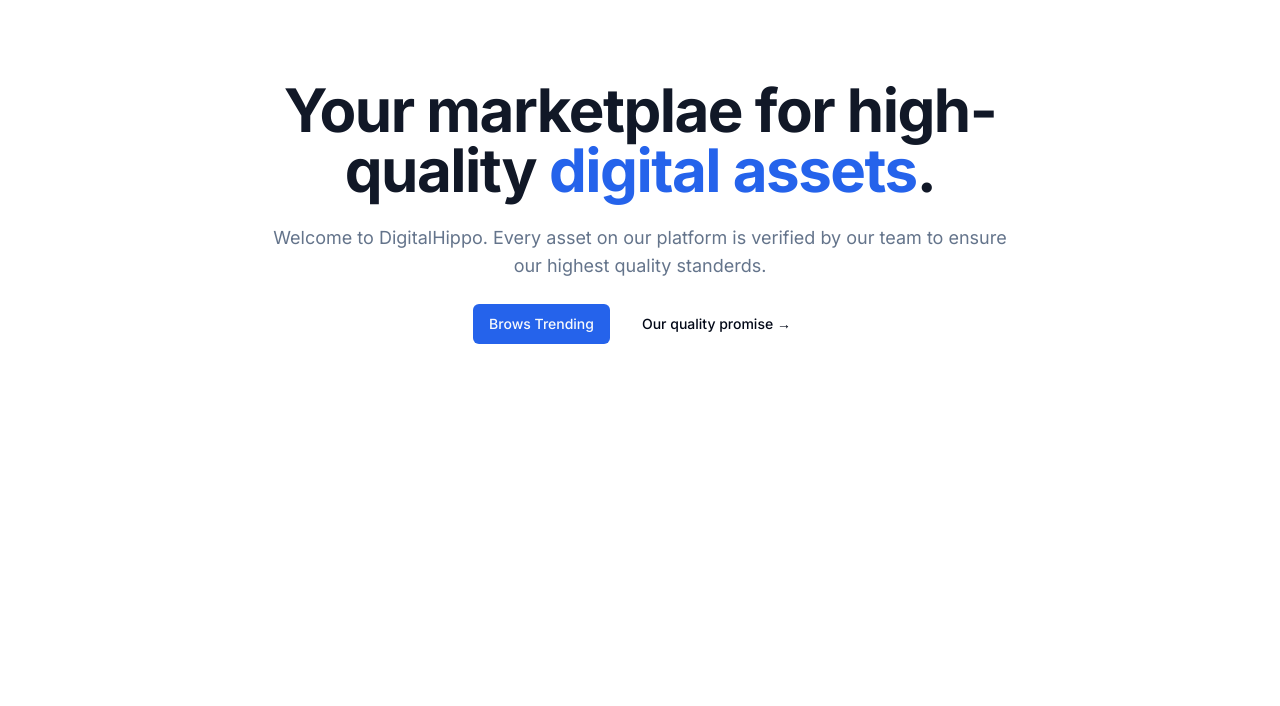
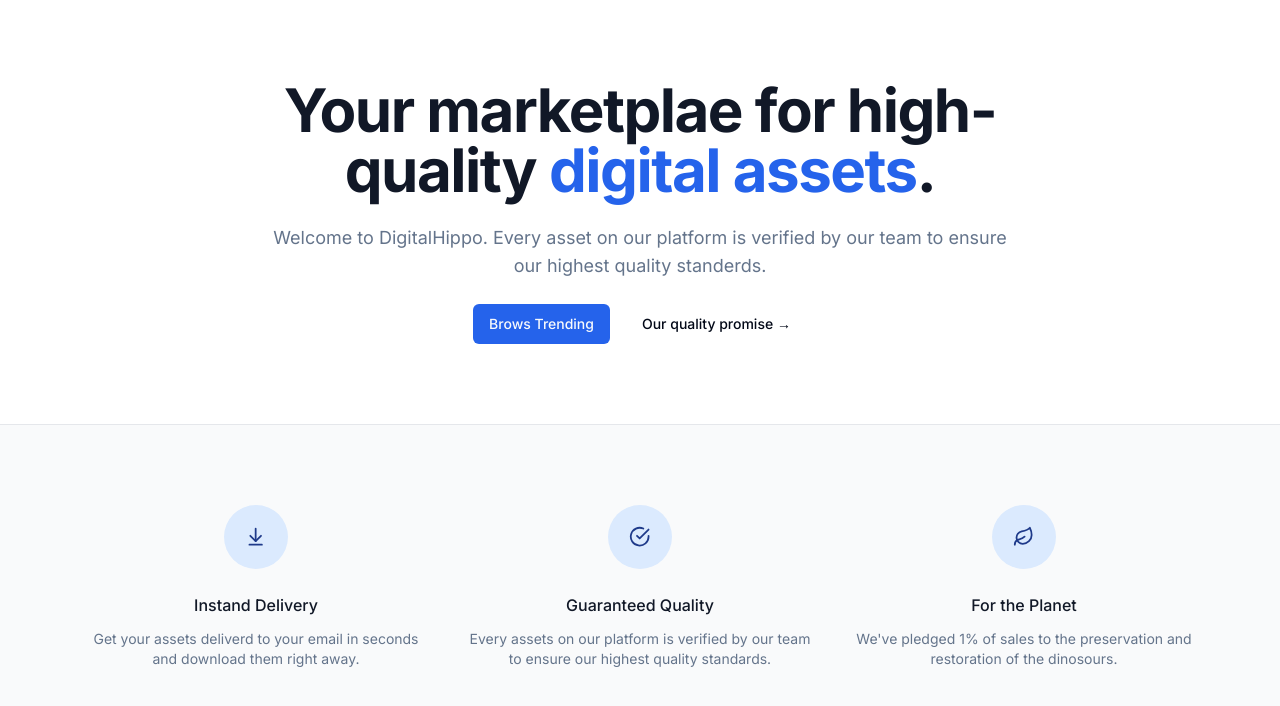
Before and after one commit to nihar-hegde/digihippo, a Next.js app: page / in a window 1280 px wide. Shown: the top 706 px of the page. Built offline with nearby package versions, Linux system fonts and the light colour scheme.

Commit message:
main page lanidng hero section basics done

```diff
--- a/src/app/page.tsx
+++ b/src/app/page.tsx
@@ -1,9 +1,33 @@
 import MaxWidthWrapper from "@/components/MaxWidthWrapper";
 import { Button, buttonVariants } from "@/components/ui/button";
 import Link from "next/link";
+import { ArrowDownToLine, CheckCircle, Leaf } from "lucide-react";
+
+const perks = [
+  {
+    name: "Instand Delivery",
+    icon: ArrowDownToLine,
+    description:
+      "Get your assets deliverd to your email  in seconds and download them right away.",
+  },
+  {
+    name: "Guaranteed Quality",
+    icon: CheckCircle,
+    description:
+      "Every assets on our platform is verified by our team to ensure our highest quality standards.",
+  },
+  {
+    name: "For the Planet",
+    icon: Leaf,
+    description:
+      "We've pledged 1% of sales to the preservation and restoration of the dinosours.",
+  },
+];
+
 
 export default function Home() {
   return (
+    <>
       <MaxWidthWrapper>
         <div className="py-20 mx-auto text-center flex flex-col items-center max-w-3xl">
           <h1 className="text-4xl font-bold tracking-tight text-gray-900 sm:text-6xl">
@@ -22,5 +46,33 @@
           </div>
         </div>
       </MaxWidthWrapper>
+      <section className="border-t border-gray-200 bg-gray-50">
+        <MaxWidthWrapper className="py-20">
+          <div className="grid grid-cols-1 gap-y-12 sm:grid-cols-2 sm:gap-x-6 lg:grid-cols-3 lg:gap-x-8 lg:gap-y-0">
+            {perks.map((perk) => (
+              <div
+                key={perk.name}
+                className="text-center md:flex md:items-start md:text-left lg:block lg:text-center"
+              >
+                <div className="md:flex-shrink-0 flex justify-center">
+                  <div className="h-16 w-16 flex items-center justify-center rounded-full bg-blue-100 text-blue-900">
+                    {<perk.icon className="w-1/3 h-1/3" />}
+                  </div>
+                </div>
+                <div className="mt-6 md:ml-4 md:mt-0 lg:ml-0 lg:mt-6">
+                  <h3 className="text-base font-medium text-gray-900">
+                    {perk.name}
+                  </h3>
+                  <p className="mt-3 text-sm text-muted-foreground">
+                    {perk.description}
+                  </p>
+                </div>
+
+              </div>
+            ))}
+          </div>
+        </MaxWidthWrapper>
+      </section>
+    </>
   )
 }
```
Lines whose indentation alone changed are shown as unchanged.
